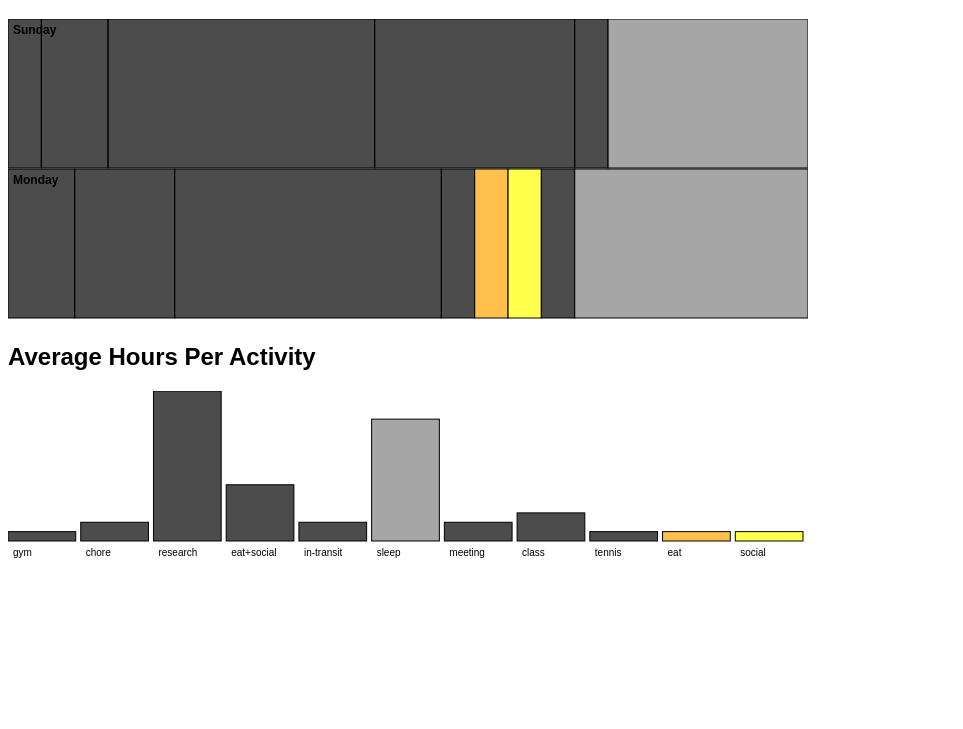
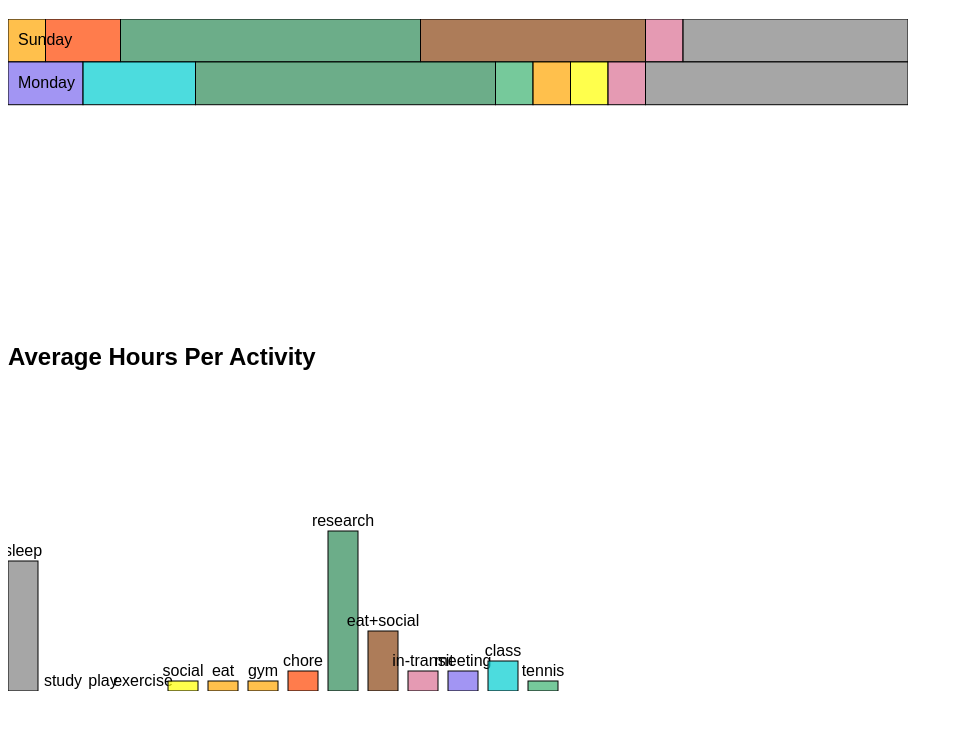
Before and after one commit to EkamNatt/COEN60Assignment2, a plain HTML site: page index.html in a window 1280 px wide. Shown: the part 61-790 px from the top of the page, without its empty margins (0-963 px from the left). Drawn offline with nearby package versions, Linux system fonts and the light colour scheme.

Commit message:
Update index.html

```diff
--- a/index.html
+++ b/index.html
@@ -1,5 +1,6 @@
 <!DOCTYPE html>
 <html lang="en">
+
 <head>
     <meta charset="UTF-8">
     <meta name="viewport" content="width=device-width, initial-scale=1.0">
@@ -17,118 +18,110 @@
         }
     </style>
 </head>
+
 <body>
     <h1>My Weekly Schedule</h1>
     <div id="schedule"></div>
     <h2>Average Hours Per Activity</h2>
     <div id="statistics"></div>
+
     <script>
+        const width = 900;
+        const height = 300;
+        const dayHeight = height / 7;
+
         const activities = [
             { name: 'sleep', color: 'grey' },
             { name: 'study', color: 'blue' },
             { name: 'play', color: 'green' },
             { name: 'exercise', color: 'purple' },
             { name: 'social', color: 'yellow' },
-            { name: 'eat', color: 'orange' }
+            { name: 'eat', color: 'orange' },
+            { name: 'gym', color: '#FFA500' },
+            { name: 'chore', color: '#FF4500' },
+            { name: 'research', color: '#2E8B57' },
+            { name: 'eat+social', color: '#8B4513' },
+            { name: 'in-transit', color: '#DB7093' },
+            { name: 'meeting', color: '#7B68EE' },
+            { name: 'class', color: '#00CED1' },
+            { name: 'tennis', color: '#3CB371' }
         ];
 
-        const weeklySchedule = {
-            'Sunday': { 'gym': 1, 'chore': 2, 'research': 8, 'eat+social': 6, 'in-transit': 1, 'sleep': 6 },
-            'Monday': { 'meeting': 2, 'class': 3, 'research': 8, 'tennis': 1, 'eat': 1, 'social': 1, 'in-transit': 1, 'sleep': 7 },
-            // ... add other days as per your example
-        };
+        const scheduleData = [
+            { day: 'Sunday', activities: { gym: 1, chore: 2, research: 8, "eat+social": 6, "in-transit": 1, sleep: 6 } },
+            { day: 'Monday', activities: { meeting: 2, class: 3, research: 8, tennis: 1, eat: 1, social: 1, "in-transit": 1, sleep: 7 } },
+        ];
 
-        const width = 800;
-        const height = 300;
-        const svg = d3.select("#schedule").append("svg").attr("width", width).attr("height", height);
-        const totalHours = 24;
-        const scaleX = d3.scaleLinear().domain([0, totalHours]).range([0, width]);
-        const barHeight = height / Object.keys(weeklySchedule).length;
+        // Create SVG element for schedule
+        const svgSchedule = d3.select("#schedule").append("svg")
+            .attr("width", width)
+            .attr("height", height);
 
-        let yOffset = 0;
+        // Process and render the schedule data
+        scheduleData.forEach((dayData, dayIndex) => {
+            let xOffset = 0;
+            for (const activity in dayData.activities) {
+                const activityData = activities.find(a => a.name === activity);
+                const activityWidth = (dayData.activities[activity] / 24) * width;
 
-        Object.keys(weeklySchedule).forEach((day, dayIndex) => {
-            let xOffset = 0;
+                svgSchedule.append("rect")
+                    .attr("x", xOffset)
+                    .attr("y", dayHeight * dayIndex)
+                    .attr("width", activityWidth)
+                    .attr("height", dayHeight)
+                    .attr("fill", activityData.color)
+                    .attr("class", "activity-bar");
 
-            Object.entries(weeklySchedule[day]).forEach(([activity, hours]) => {
-                const color = activities.find(a => a.name === activity)?.color || 'black';
-                const rect = svg.append('rect')
-                    .attr('x', xOffset)
-                    .attr('y', yOffset)
-                    .attr('width', scaleX(hours))
-                    .attr('height', barHeight - 1)
-                    .attr('fill', color)
-                    .attr('class', 'activity-bar');
+                xOffset += activityWidth;
+            }
 
-                rect.on('mouseover', function() {
-                    d3.select(this).attr('fill-opacity', 0.5);
-                    svg.append('text')
-                        .attr('id', 'tooltip')
-                        .attr('x', xOffset + 5)
-                        .attr('y', yOffset + 15)
-                        .text(`${activity}: ${hours} hours`)
-                        .attr('font-size', '12px');
-                });
+            svgSchedule.append("text")
+                .attr("x", 10)
+                .attr("y", dayHeight * dayIndex + (dayHeight / 2) + 5)
+                .text(dayData.day);
+        });
 
-                rect.on('mouseout', function() {
-                    d3.select(this).attr('fill-opacity', 1);
-                    d3.select('#tooltip').remove();
-                });
-
-                xOffset += scaleX(hours);
-            });
-
-            svg.append('text')
-                .attr('x', 5)
-                .attr('y', yOffset + 15)
-                .text(day)
-                .attr('font-size', '12px')
-                .attr('font-weight', 'bold');
-
-            yOffset += barHeight;
-        });
+        // Bar chart statistics
+        const svgStats = d3.select("#statistics").append("svg")
+            .attr("width", width)
+            .attr("height", height);
 
         let activityTotals = {};
 
-        Object.keys(weeklySchedule).forEach(day => {
-            Object.entries(weeklySchedule[day]).forEach(([activity, hours]) => {
-                if (!activityTotals[activity]) {
-                    activityTotals[activity] = 0;
-                }
-                activityTotals[activity] += hours;
-            });
+        activities.forEach(activity => {
+            activityTotals[activity.name] = 0;
         });
 
-        let activityAverages = {};
-
-        Object.keys(activityTotals).forEach(activity => {
-            activityAverages[activity] = activityTotals[activity] / 7;
+        scheduleData.forEach(dayData => {
+            for (const activity in dayData.activities) {
+                activityTotals[activity] += dayData.activities[activity];
+            }
         });
 
-        const statsSvg = d3.select("#statistics").append("svg").attr("width", width).attr("height", 200);
-        const scaleY = d3.scaleLinear().domain([0, d3.max(Object.values(activityAverages))]).range([0, 150]);
+        let yOffset = 0;
+        const barWidth = 30;
+        const barSpacing = 40;
 
-        let statsXOffset = 0;
-        const statsBarWidth = width / Object.keys(activityAverages).length;
+        for (const activity in activityTotals) {
+            const activityData = activities.find(a => a.name === activity);
 
-        Object.entries(activityAverages).forEach(([activity, average]) => {
-            const color = activities.find(a => a.name === activity)?.color || 'black';
-            statsSvg.append('rect')
-                .attr('x', statsXOffset)
-                .attr('y', 150 - scaleY(average))
-                .attr('width', statsBarWidth - 5)
-                .attr('height', scaleY(average))
-                .attr('fill', color)
-                .attr('class', 'activity-bar');
+            svgStats.append("rect")
+                .attr("x", yOffset)
+                .attr("y", height - activityTotals[activity] * 10)
+                .attr("width", barWidth)
+                .attr("height", activityTotals[activity] * 10)
+                .attr("fill", activityData.color)
+                .attr("class", "activity-bar");
 
-            statsSvg.append('text')
-                .attr('x', statsXOffset + 5)
-                .attr('y', 165)
-                .text(activity)
-                .attr('font-size', '10px');
+            svgStats.append("text")
+                .attr("x", yOffset + barWidth / 2)
+                .attr("y", height - activityTotals[activity] * 10 - 5)
+                .attr("text-anchor", "middle")
+                .text(activity);
 
-            statsXOffset += statsBarWidth;
-        });
+            yOffset += barSpacing;
+        }
     </script>
 </body>
+
 </html>
```
